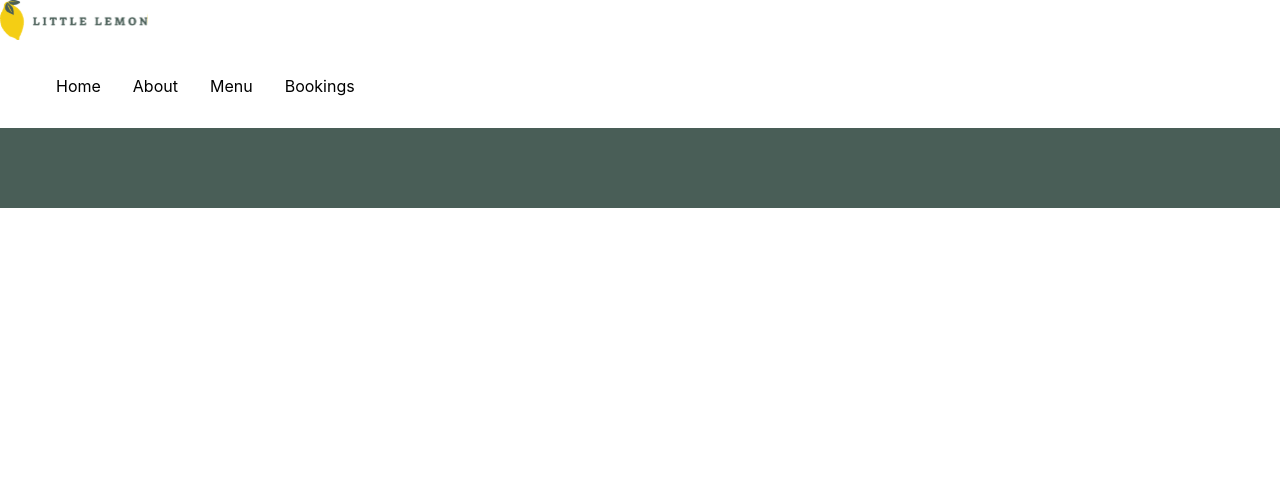
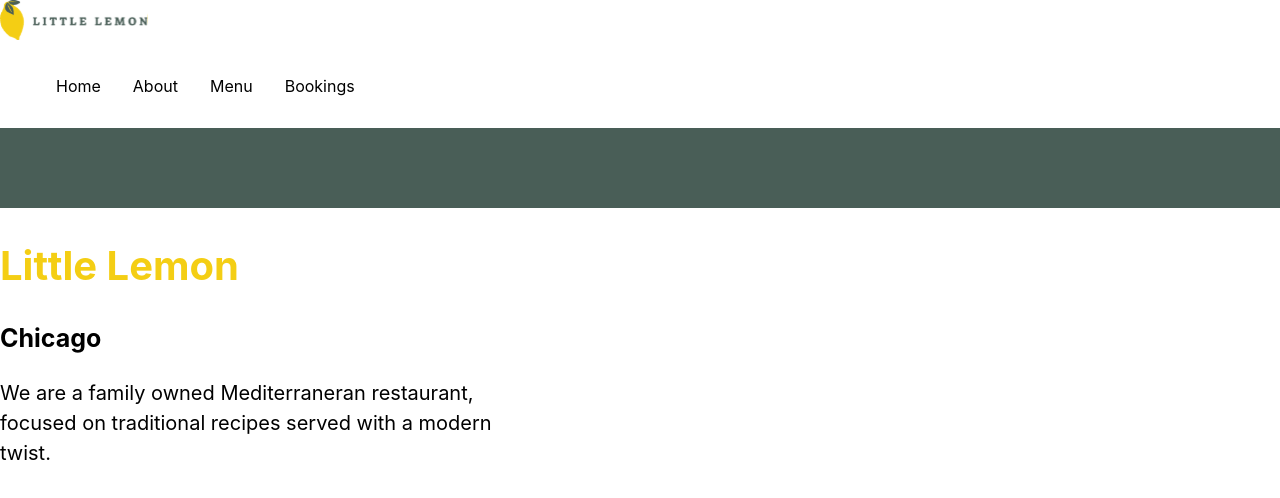
Before and after one commit to oislen/LittleLemonReact, a React (Create React App) app in the folder littlelemon/: page / in a window 1280 px wide. Shown: the top 498 px of the page. Built offline with nearby package versions, Linux system fonts and the light colour scheme.

Commit message:
Added routing to other pages in main

```diff
--- a/littlelemon/src/components/Main.js
+++ b/littlelemon/src/components/Main.js
@@ -1,6 +1,21 @@
+import { BrowserRouter as Router, Routes, Route   } from "react-router-dom";
+import Home from "./pages/Home";
+import About from "./pages/About"
+import Menu from "./pages/Menu"
+import Bookings from "./pages/Bookings"
+
 const Main = () => {
   return (
-    <main className="main"></main>
+    <main>
+      <Router>
+        <Routes>
+          <Route  path="/" element={<Home />} />
+          <Route  path="/about" element={<About />} />
+          <Route  path="/menu" element={<Menu />} />
+          <Route  path="/bookings" element={<Bookings />} />
+        </Routes>
+      </Router>
+    </main>
   );
 };
 
```
